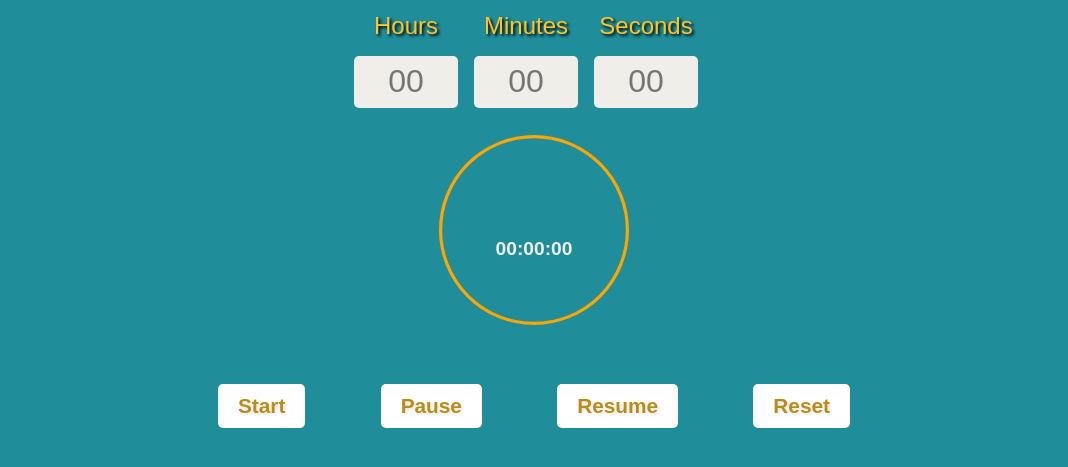
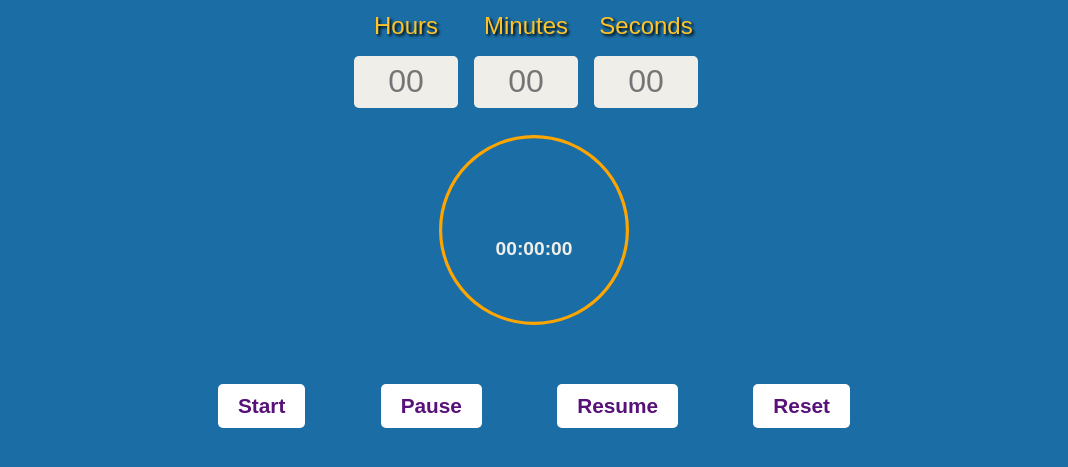
Before and after one commit to CaireneA/p-p-2, a website: page index.html in a window 1280 px wide. Shown: the part 103-570 px from the top of the page, without its empty margins (106-1174 px from the left). Drawn offline with Linux system fonts and the light colour scheme; a web font is replaced by a local one.

Commit message:
Change button colors to add contrast ration

```diff
--- a/assets/css/style.css
+++ b/assets/css/style.css
@@ -3,7 +3,7 @@
 @import url('https://fonts.googleapis.com/css2?family=Electrolize&display=swap');
 
 body {
-    background-color: #1F8E9A;
+    background-color: #1b6ea5;
     font-family: 'Electrolize', sans-serif;
     color: #F0EEE9;
     text-align: center;
@@ -115,8 +115,8 @@ body {
 
 .controls-area .btn {
     background-color: #FFF;
-    color: rgb(186, 140, 24);
-    text-shadow: 2px 2px 3px rgba(0, 0, 0, 0.1);
+    color: #571179;
+    /* text-shadow: 2px 2px 3px rgba(0, 0, 0, 0.1); */
     font-size: 1.3rem;
     font-weight: bolder;
     padding: 10px 20px;
```
